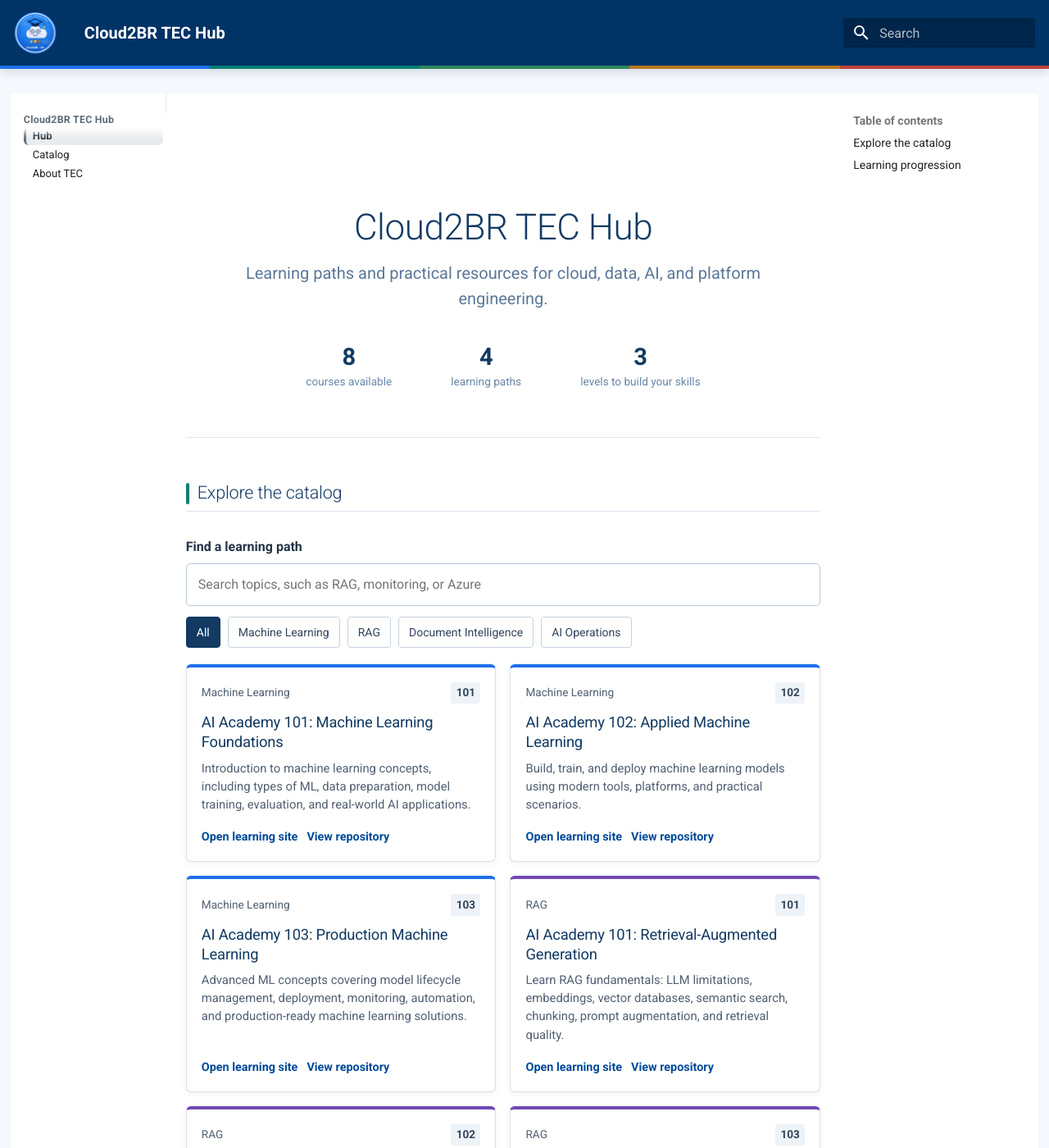
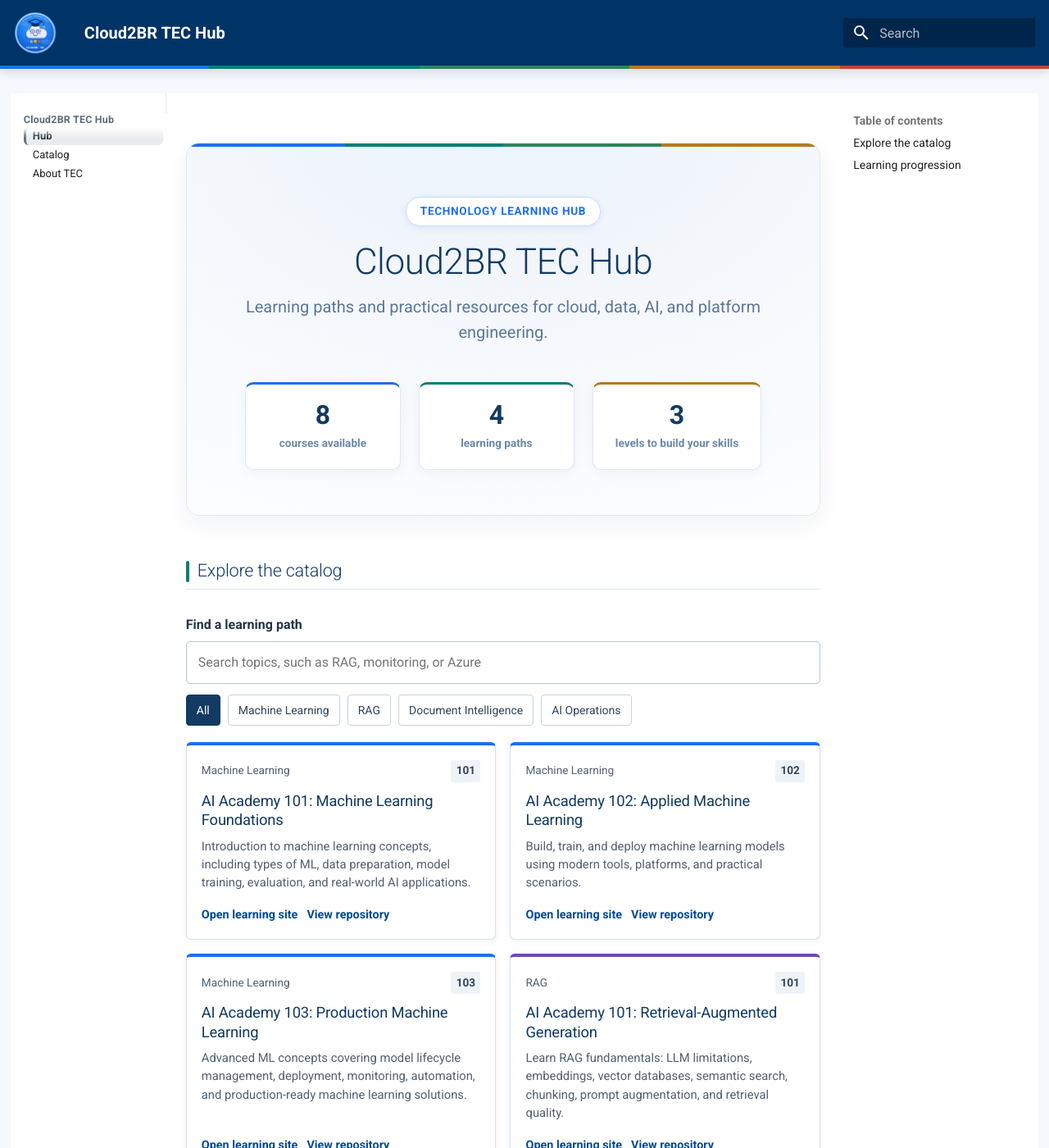
Before and after one commit to Cloud2BR-TEC/tec-hub, an MkDocs documentation site: the page built from docs/index.md, in a window 1280 px wide and 1400 px high. Shown: the whole window at 82% size. Built offline with MkDocs 1.6.1 and Material for MkDocs 9.7.7, drawn with Linux system fonts in a browser that asks for light colours.

Commit message:
Add visual polish to TEC Hub welcome panel

```diff
--- a/docs/assets/css/custom.css
+++ b/docs/assets/css/custom.css
@@ -50,15 +50,20 @@
 .md-typeset blockquote p { margin: 0; }
 .md-typeset blockquote strong { color: #593b87; }
 
-.hub-welcome { margin: 2.5rem 0 2.6rem; border-bottom: 1px solid #dce6f0; padding: 3.5rem 1rem 2.8rem; text-align: center; }
+.hub-welcome { position: relative; margin: 2rem 0 2.6rem; overflow: hidden; border: 1px solid #e1e9f2; border-radius: 16px; background: radial-gradient(120% 140% at 50% -10%, #eaf2fb 0%, #f5f8fc 45%, #ffffff 100%); padding: 3.25rem 1.5rem 2.75rem; text-align: center; box-shadow: 0 10px 30px rgba(15, 42, 70, 0.06); }
+.hub-welcome::before { position: absolute; top: 0; right: 0; left: 0; height: 4px; background: linear-gradient(90deg, var(--hub-blue) 0 25%, var(--hub-teal) 25% 50%, var(--hub-green) 50% 75%, var(--hub-amber) 75% 100%); content: ""; }
 .hub-welcome__intro { display: flex; flex-direction: column; align-items: center; }
+.hub-welcome__badge { display: inline-flex; align-items: center; gap: 0.4rem; margin: 0 0 1rem; border: 1px solid #c9dcf2; border-radius: 999px; padding: 0.3rem 0.85rem; background: #ffffff; color: var(--hub-blue); font-size: 0.68rem; font-weight: 700; letter-spacing: 0.05em; text-transform: uppercase; box-shadow: 0 2px 8px rgba(31, 111, 235, 0.12); }
 .md-content__inner.md-typeset .hub-welcome h1 { max-width: 40rem; margin: 0; border: 0; padding: 0; color: var(--hub-navy); font-size: clamp(2.2rem, 3.3vw, 3rem); line-height: 1.08; }
 .hub-welcome__lead { max-width: 42rem; margin: 0.8rem 0 0; color: #5b7898; font-size: 1rem; line-height: 1.55; }
-.hub-welcome__summary { display: flex; justify-content: center; gap: 3.25rem; margin-top: 2rem; }
-.hub-welcome__summary div { min-width: 5rem; }
+.hub-welcome__summary { display: flex; flex-wrap: wrap; justify-content: center; gap: 1.1rem; margin-top: 2.25rem; }
+.hub-stat { min-width: 9.5rem; border: 1px solid #e1e9f2; border-top: 3px solid transparent; border-radius: 10px; background: #ffffff; padding: 1rem 1.35rem; box-shadow: 0 4px 14px rgba(15, 42, 70, 0.05); }
+.hub-stat--blue { border-top-color: var(--hub-blue); }
+.hub-stat--teal { border-top-color: var(--hub-teal); }
+.hub-stat--amber { border-top-color: var(--hub-amber); }
 .hub-welcome__summary strong, .hub-welcome__summary span { display: block; }
-.hub-welcome__summary strong { color: var(--hub-navy); font-size: 1.45rem; line-height: 1.1; }
-.hub-welcome__summary span { margin-top: 0.2rem; color: #6b88a7; font-size: 0.68rem; font-weight: 500; }
+.hub-welcome__summary strong { color: var(--hub-navy); font-size: 1.6rem; line-height: 1.1; }
+.hub-welcome__summary span { margin-top: 0.3rem; color: #6b88a7; font-size: 0.68rem; font-weight: 600; }
 
 .catalog-toolbar { margin: 1.5rem 0 1rem; }
 .catalog-search-label { display: block; margin-bottom: 0.35rem; color: var(--hub-ink); font-weight: 700; }
@@ -94,10 +99,10 @@
   .md-header__inner { min-height: 3.4rem; }
   .md-header__button.md-logo img { width: 2.2rem; height: 2.2rem; }
   .md-header__title { font-size: 0.85rem; }
-  .hub-welcome { margin: 1rem 0 2rem; padding: 2.25rem 0.25rem 2rem; }
+  .hub-welcome { margin: 1rem 0 2rem; padding: 2.25rem 1rem 1.75rem; border-radius: 12px; }
   .hub-welcome__lead { font-size: 0.94rem; }
-  .hub-welcome__summary { gap: 1rem; }
-  .hub-welcome__summary div { min-width: 0; }
+  .hub-welcome__summary { gap: 0.75rem; }
+  .hub-stat { min-width: 0; flex: 1 1 8rem; padding: 0.85rem 1rem; }
   .hub-welcome__summary strong { font-size: 1.2rem; }
   .hub-welcome__summary span { font-size: 0.62rem; }
   .repository-catalog { grid-template-columns: 1fr; }
--- a/docs/index.md
+++ b/docs/index.md
@@ -1,12 +1,13 @@
 <section class="hub-welcome" aria-labelledby="hub-welcome-title">
   <div class="hub-welcome__intro">
+    <p class="hub-welcome__badge">Technology Learning Hub</p>
     <h1 id="hub-welcome-title">Cloud2BR TEC Hub</h1>
     <p class="hub-welcome__lead">Learning paths and practical resources for cloud, data, AI, and platform engineering.</p>
   </div>
   <div class="hub-welcome__summary" aria-label="Learning catalog summary">
-    <div><strong>8</strong><span>courses available</span></div>
-    <div><strong>4</strong><span>learning paths</span></div>
-    <div><strong>3</strong><span>levels to build your skills</span></div>
+    <div class="hub-stat hub-stat--blue"><strong>8</strong><span>courses available</span></div>
+    <div class="hub-stat hub-stat--teal"><strong>4</strong><span>learning paths</span></div>
+    <div class="hub-stat hub-stat--amber"><strong>3</strong><span>levels to build your skills</span></div>
   </div>
 </section>
 
```
